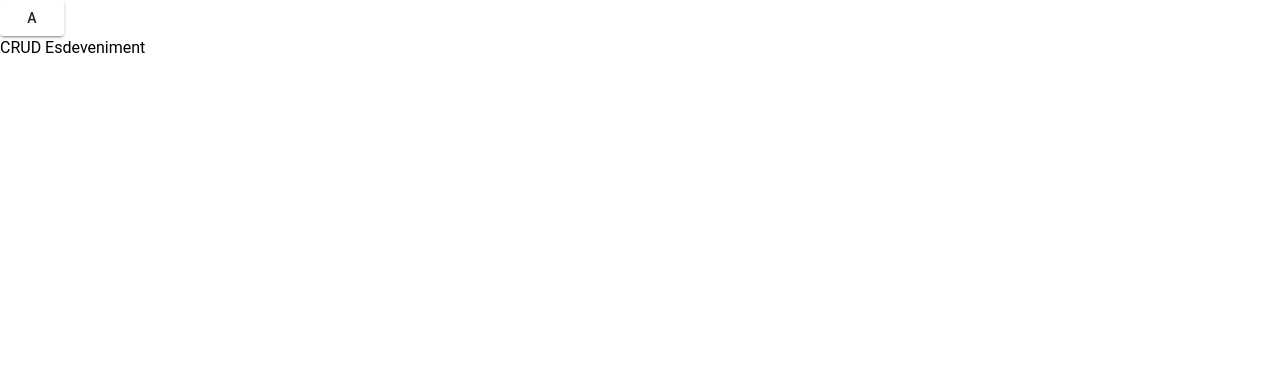
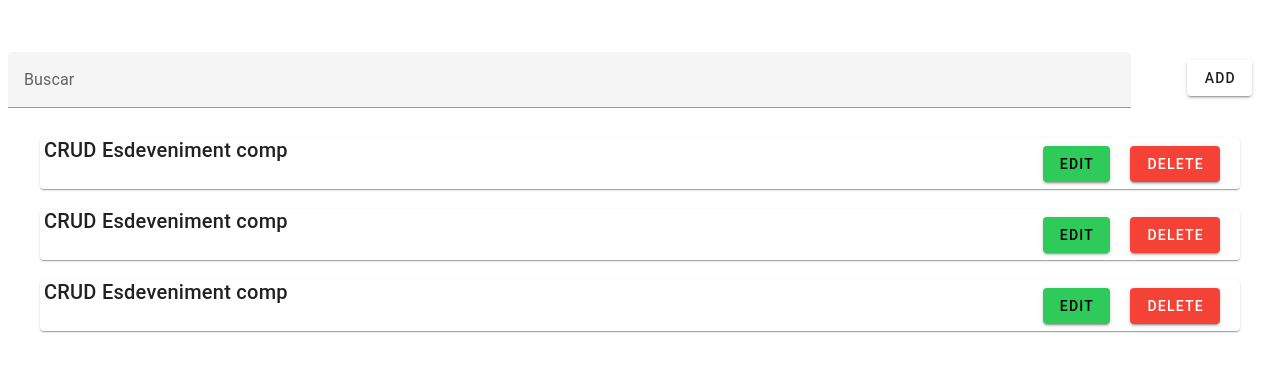
Before and after one commit to esCultura/esCultura.github.io, a Vue app in the folder webAdmin/: page /edit in a window 1280 px wide. Shown: the top 372 px of the page. Built offline with nearby package versions, Linux system fonts and the light colour scheme.

Commit message:
Task #216 structura frontend

```diff
--- /dev/null
+++ b/webAdmin/src/components/RowEditEsde.vue
@@ -0,0 +1,120 @@
+<template>
+    <v-card class="my-5 mx-10">
+        <v-row justify="space-between" style="height: 75px;">
+            <v-card-title>CRUD Esdeveniment comp</v-card-title>
+            <div style="display: flex; justify-content: left;" class="mt-5">
+
+                <v-dialog
+                    v-model="dialogEdit"
+                    persistent
+                    width="auto"
+                    >
+                    <template v-slot:activator="{ props }">
+                        <v-btn v-bind="props" color="#2eca5a" class="mr-5" >edit</v-btn>
+                    </template>
+                    <v-card>
+                        <v-card-title class="text-h5">
+                            Edit nom esdeveniment
+                        </v-card-title>
+                        <v-card-text>
+                            Text inputs amb els seus valors dels props
+                        </v-card-text>
+                        <v-card-actions>
+                        <v-spacer></v-spacer>
+                        <v-btn
+                            color="red"
+                            @click="dialogEdit = false"
+                        >
+                            Cancel
+                        </v-btn>
+                        <v-btn
+                            color="green"
+                            @click="saveEdit()"
+                        >
+                            Save
+                        </v-btn>
+                        </v-card-actions>
+                    </v-card>
+                </v-dialog>
+
+
+                <v-dialog
+                    v-model="dialogDelete"
+                    persistent
+                    width="auto"
+                    >
+                    <template v-slot:activator="{ props }">
+                        <v-btn v-bind="props" color="red" class="mr-8" >delete</v-btn>
+                    </template>
+                    <v-card>
+                        <v-card-title class="text-h5">
+                            Segur que vols eliminar
+                        </v-card-title>
+                        <v-card-text>
+                            si elimines no ho podras recuperar
+                        </v-card-text>
+                        <v-card-actions>
+                        <v-spacer></v-spacer>
+                        <v-btn
+                            color="green"
+                            @click="dialogDelete = false"
+                        >
+                            NO
+                        </v-btn>
+                        <v-btn
+                            color="red"
+                            @click="deleteEsde()"
+                        >
+                            SI
+                        </v-btn>
+                        </v-card-actions>
+                    </v-card>
+                </v-dialog>
+
+
+            </div>
+        </v-row>
+    </v-card>
+
+</template>
+
+<script>
+    import {ref} from 'vue';
+
+    export default {
+
+        name: "RowEditEsde",
+        props: {
+            title: String
+        },
+        setup(props) {
+
+            let dialogEdit = ref(false);
+            let dialogDelete = ref(false);
+
+            function saveEdit() {
+                dialogEdit.value = false;
+                console.log("sha guardat correctament");
+                //cridar post per guardar els valors
+            }
+
+            function deleteEsde() {
+                dialogDelete.value = false;
+                console.log("sha eliminat correctament");
+                //cridar delete per delet
+            }
+
+            return {
+                dialogEdit,
+                dialogDelete,
+                saveEdit,
+                deleteEsde,
+
+            }
+        }
+    }
+</script>
+
+<style scoped>
+
+</style>
--- a/webAdmin/src/utils/utilFunctions.js
+++ b/webAdmin/src/utils/utilFunctions.js
@@ -1,4 +1,4 @@
-let token = '';
+let token = '4399aea952484e30ad0208cd72bf64a083c9b8c4';
 
 export function setToken(value) {
     token = value;
--- a/webAdmin/src/views/CRUDEsdeveniment.vue
+++ b/webAdmin/src/views/CRUDEsdeveniment.vue
@@ -1,42 +1,86 @@
 <template>
 
-    <div>
+    <div v-if="esdeveniments">
 
-        <v-btn @click="fetchUser()">A</v-btn>
+        <v-row class="mt-8 mx- 5">
+            <v-text-field v-model="buscar" label="Buscar" class="mt-5 ml-5 mr-14"></v-text-field>
+            <!-- dialog de crear esdeveniment -->
+            <v-dialog
+                    v-model="dialogAdd"
+                    persistent
+                    width="auto"
+                    >
+                    <template v-slot:activator="{ props }">
+                        <v-btn
+                            v-bind="props"
+                            class="mr-10 mt-7"
+                        >ADD</v-btn>
+                    </template>
+                    <v-card>
+                        <v-card-title class="text-h5">
+                            New esdeveniment
+                        </v-card-title>
+                        <v-card-text>
+                            Text inputs necesaris per crear
+                        </v-card-text>
+                        <v-card-actions>
+                        <v-spacer></v-spacer>
+                        <v-btn
+                            color="red"
+                            @click="dialogAdd = false"
+                        >
+                            Cancel
+                        </v-btn>
+                        <v-btn
+                            color="green"
+                            @click="addEsde()"
+                        >
+                            Crear
+                        </v-btn>
+                        </v-card-actions>
+                    </v-card>
+            </v-dialog>
+        </v-row>
 
-        <div> CRUD Esdeveniment</div>
+        <RowEditEsde
+            v-for="esde of esdeveniments"
+        ></RowEditEsde>
     </div>
 
 </template>
 
 <script>
     import {simpleFetch} from '../utils/utilFunctions';
+    import { onMounted, ref } from 'vue';
+    import RowEditEsde from '../components/rowEditEsde.vue';
 
     export default {
 
         name: "CRUDEsdeveniment",
-        /*
-        Si es necesari l'estructura es aixi
         components: {
-            exempleComponent
+            RowEditEsde
         },
-        props: {
-            title: String
-        },
-        setup(props) {
-        */
         setup() {
+            let esdeveniments = ref(["esde1", "esde2", "esde3"]);
+            let buscar = ref("");
+            let dialogAdd = ref(false);
 
 
-            async function fetchUser() {
-                let issues;
-                simpleFetch("issues/", "GET", "").then((data) => issues = data);
-                console.log("issues: ", issues);
+            function addEsde() {
+                dialogAdd.value = false;
+                console.log("sha creat un esdeveniment")
+                //simpleFetch("esdeveniments/?limit=1", "GET", "").then((data) => this.esdeveniments = data);
             }
 
             return {
-                fetchUser
+                esdeveniments,
+                buscar,
+                dialogAdd,
+                addEsde
             }
+        },
+        mounted() {
+            //simpleFetch("esdeveniments/?limit=1", "GET", "").then((data) => this.esdeveniments = data);
         }
     }
 </script>
```
